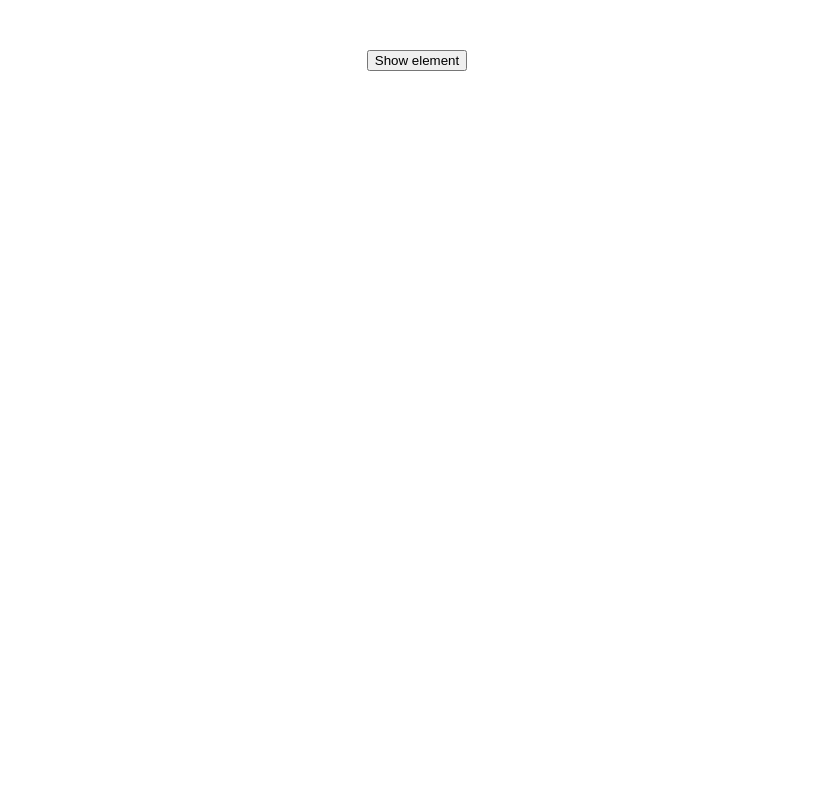
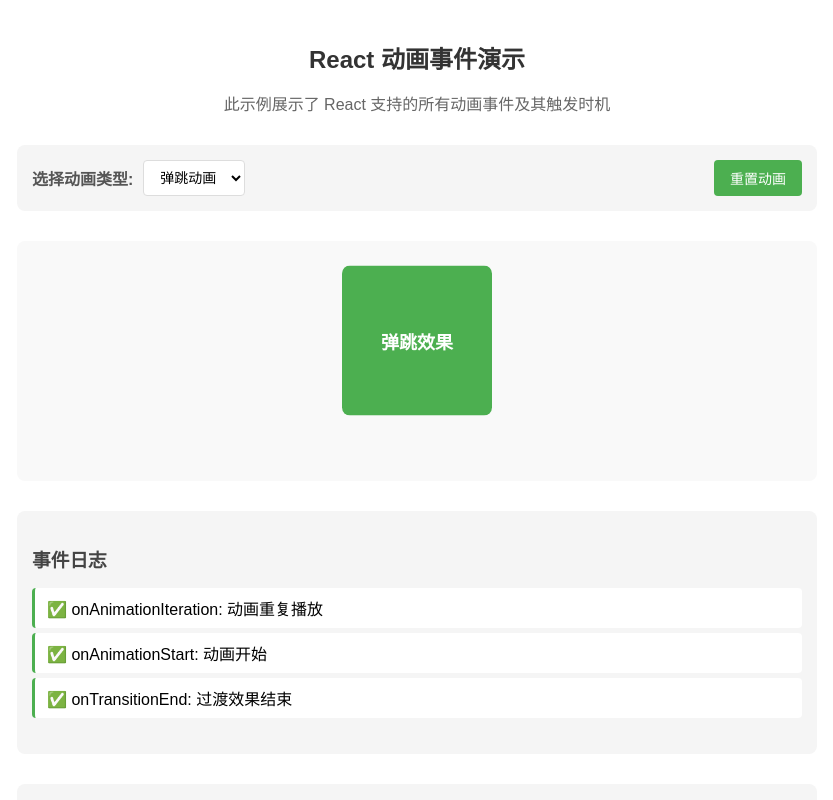
Before and after one commit to EdmondWang/React-Scenario, a React (Create React App) app: page /animation-event in a window 1280 px wide. Shown: the top 800 px of the page, without its empty margins (223-1056 px from the left). Built offline with nearby package versions, Linux system fonts and the light colour scheme.

Commit message:
animation event tutorial

```diff
--- a/src/features/animation-event/index.css
+++ b/src/features/animation-event/index.css
@@ -1,39 +1,188 @@
-.container {
-    display: flex;
-    flex-direction: column;
-    align-items: center;
-    margin-top: 50px;
+/* 旧样式已删除，替换为新样式 */
+
+/* 容器样式 */
+.animation-demo-container {
+    max-width: 800px;
+    margin: 0 auto;
+    padding: 20px;
+    font-family: Arial, sans-serif;
 }
 
-.box {
-    width: 100px;
-    height: 100px;
-    background: #4caf50;
+h2 {
+    color: #333;
+    text-align: center;
+    margin-bottom: 10px;
+}
+
+p {
+    color: #666;
+    text-align: center;
+    margin-bottom: 30px;
+}
+
+/* 控制区域样式 */
+.controls {
+    display: flex;
+    justify-content: space-between;
+    align-items: center;
+    margin-bottom: 30px;
+    padding: 15px;
+    background-color: #f5f5f5;
+    border-radius: 8px;
+}
+
+.animation-type-selector {
+    display: flex;
+    align-items: center;
+}
+
+.animation-type-selector label {
+    margin-right: 10px;
+    font-weight: bold;
+    color: #555;
+}
+
+select {
+    padding: 8px 12px;
+    border: 1px solid #ddd;
+    border-radius: 4px;
+    background-color: white;
+    font-size: 14px;
+}
+
+.reset-button {
+    padding: 8px 16px;
+    background-color: #4caf50;
     color: white;
-    padding: 16px;
+    border: none;
+    border-radius: 4px;
+    cursor: pointer;
+    font-size: 14px;
+    transition: background-color 0.3s;
+}
+
+.reset-button:hover {
+    background-color: #45a049;
+}
+
+/* 动画容器 */
+.animation-container {
+    display: flex;
+    justify-content: center;
+    align-items: center;
+    height: 200px;
+    margin-bottom: 30px;
+    background-color: #f9f9f9;
+    border-radius: 8px;
+    padding: 20px;
+}
+
+/* 动画元素样式 */
+.animated-box {
+    width: 150px;
+    height: 150px;
+    display: flex;
+    justify-content: center;
+    align-items: center;
+    color: white;
+    font-weight: bold;
+    font-size: 18px;
     border-radius: 8px;
     opacity: 0;
-    transform: translateY(20px);
-    transition: all 0.5s ease; /* 过渡事件 */
-    animation: slideIn 0.5s forwards; /* 动画事件 */
+    transition: all 0.5s ease;
 }
 
-.box.visible {
+.animated-box.visible {
     opacity: 1;
-    transform: translateY(0);
 }
 
-/* 关键帧动画 */
-@keyframes slideIn {
+/* 弹跳动画 */
+.animated-box.bounce {
+    background-color: #4caf50;
+    animation: bounce 1s infinite alternate;
+}
+
+@keyframes bounce {
     from {
-        transform: translateY(20px) scale(0.9);
+        transform: translateY(0);
     }
     to {
-        transform: translateY(0) scale(1);
+        transform: translateY(-30px);
     }
 }
 
-/* 过渡状态 */
-.box.visible {
-    transition-property: opacity, transform;
+/* 淡入淡出动画 */
+.animated-box.fade {
+    background-color: #2196f3;
+    animation: fade 2s infinite alternate;
 }
+
+@keyframes fade {
+    from {
+        opacity: 0.3;
+        transform: scale(0.8);
+    }
+    to {
+        opacity: 1;
+        transform: scale(1);
+    }
+}
+
+/* 滑动动画 */
+.animated-box.slide {
+    background-color: #ff9800;
+    animation: slide 1.5s infinite alternate;
+}
+
+@keyframes slide {
+    from {
+        transform: translateX(-100px);
+    }
+    to {
+        transform: translateX(100px);
+    }
+}
+
+/* 事件日志样式 */
+.event-log-container {
+    margin-bottom: 30px;
+    padding: 15px;
+    background-color: #f5f5f5;
+    border-radius: 8px;
+}
+
+h3 {
+    color: #444;
+    margin-bottom: 15px;
+}
+
+.event-log {
+    list-style-type: none;
+    padding: 0;
+    max-height: 150px;
+    overflow-y: auto;
+}
+
+.log-entry {
+    padding: 8px 12px;
+    margin-bottom: 5px;
+    background-color: white;
+    border-left: 3px solid #4caf50;
+    border-radius: 4px;
+}
+
+/* 事件描述样式 */
+.event-description {
+    padding: 15px;
+    background-color: #f5f5f5;
+    border-radius: 8px;
+}
+
+.event-list {
+    padding-left: 20px;
+}
+
+.event-list li {
+    margin-bottom: 10px;
+    line-height: 1.5;
+}
--- a/src/features/animation-event/index.tsx
+++ b/src/features/animation-event/index.tsx
@@ -1,37 +1,109 @@
-import React, { useState } from 'react';
+import React, { useState, useEffect } from 'react';
 import './index.css';
 
 const AnimationEventFeature = () => {
     const [isVisible, setIsVisible] = useState(false);
-    const [isAnimating, setIsAnimating] = useState(false);
+    const [animationCount, setAnimationCount] = useState(0);
+    const [eventLog, setEventLog] = useState<string[]>([]);
+    const [animationType, setAnimationType] = useState<'bounce' | 'fade' | 'slide'>('bounce');
 
-    // Event handlers
+    // 添加日志并限制长度
+    const addEventLog = (message: string) => {
+        setEventLog(prev => [message, ...prev].slice(0, 10));
+    };
+
+    // 重置动画
+    const resetAnimation = () => {
+        setIsVisible(false);
+        setTimeout(() => setIsVisible(true), 100);
+        setAnimationCount(prev => prev + 1);
+    };
+
+    // 动画事件处理函数
     const handleAnimationStart = () => {
-        console.log('Animation started!');
-        setIsAnimating(true);
+        const message = '✅ onAnimationStart: 动画开始';
+        console.log(message);
+        addEventLog(message);
     };
 
     const handleAnimationEnd = () => {
-        console.log('Animation ended!');
-        setIsAnimating(false);
+        const message = '✅ onAnimationEnd: 动画结束';
+        console.log(message);
+        addEventLog(message);
+    };
+
+    const handleAnimationIteration = () => {
+        const message = '✅ onAnimationIteration: 动画重复播放';
+        console.log(message);
+        addEventLog(message);
     };
 
     const handleTransitionEnd = () => {
-        console.log('Transition ended!');
+        const message = '✅ onTransitionEnd: 过渡效果结束';
+        console.log(message);
+        addEventLog(message);
     };
 
+    // 当动画类型改变时重置动画
+    useEffect(() => {
+        resetAnimation();
+    }, [animationType]);
+
     return (
-        <div className="container">
-            <button onClick={() => setIsVisible(!isVisible)}>
-                {isVisible ? 'Hide element' : 'Show element'}
+        <div className="animation-demo-container">
+            <h2>React 动画事件演示</h2>
+            <p>此示例展示了 React 支持的所有动画事件及其触发时机</p>
+
+            <div className="controls">
+                <div className="animation-type-selector">
+                    <label>选择动画类型:</label>
+                    <select
+                        value={animationType}
+                        onChange={(e) => setAnimationType(e.target.value as 'bounce' | 'fade' | 'slide')}
+                    >
+                        <option value="bounce">弹跳动画</option>
+                        <option value="fade">淡入淡出</option>
+                        <option value="slide">滑动动画</option>
+                    </select>
+                </div>
+
+                <button onClick={resetAnimation} className="reset-button">
+                    重置动画
                 </button>
+            </div>
+
+            <div className="animation-container">
                 <div
-                className={`box ${isVisible ? 'visible' : ''}`}
+                    key={`animated-box-${animationCount}`}
+                    className={`animated-box ${isVisible ? 'visible' : ''} ${animationType}`}
                     onAnimationStart={handleAnimationStart}
                     onAnimationEnd={handleAnimationEnd}
+                    onAnimationIteration={handleAnimationIteration}
                     onTransitionEnd={handleTransitionEnd}
                 >
-                Animated element
+                    {animationType === 'bounce' && '弹跳效果'}
+                    {animationType === 'fade' && '淡入淡出'}
+                    {animationType === 'slide' && '滑动效果'}
+                </div>
+            </div>
+
+            <div className="event-log-container">
+                <h3>事件日志</h3>
+                <ul className="event-log">
+                    {eventLog.map((log, index) => (
+                        <li key={index} className="log-entry">{log}</li>
+                    ))}
+                </ul>
+            </div>
+
+            <div className="event-description">
+                <h3>React 支持的动画事件</h3>
+                <ul className="event-list">
+                    <li><strong>onAnimationStart</strong>: 当 CSS 动画开始时触发</li>
+                    <li><strong>onAnimationEnd</strong>: 当 CSS 动画结束时触发</li>
+                    <li><strong>onAnimationIteration</strong>: 当 CSS 动画完成一次迭代时触发</li>
+                    <li><strong>onTransitionEnd</strong>: 当 CSS 过渡效果结束时触发</li>
+                </ul>
             </div>
         </div>
     );
```
Lines whose indentation alone changed are shown as unchanged.
